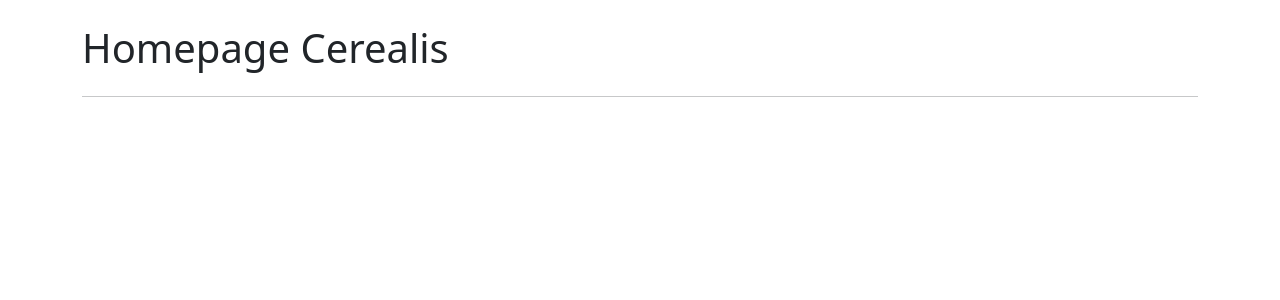
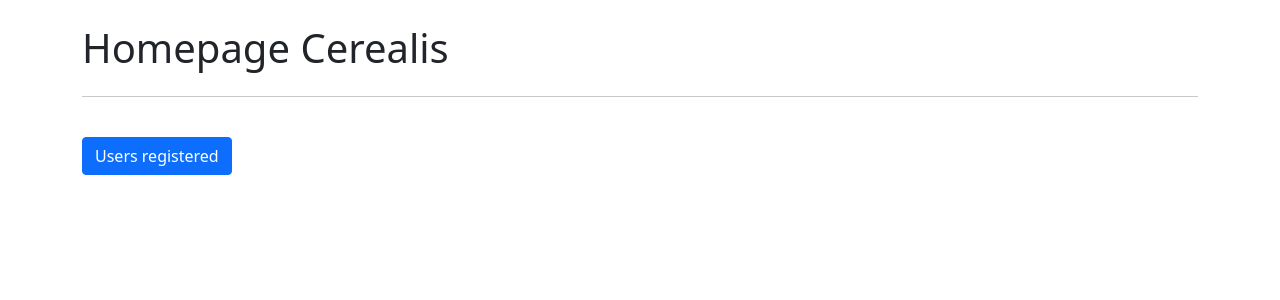
Before and after one commit to leorulliat/MSPR_Cerealis, a Node project: template views/index.ejs in a window 1280 px wide. Shown: the part 56-356 px from the top of the page. Run offline with Node 20 templates, Linux system fonts and the light colour scheme; the template is opened without the code that fills it, so the values that code supplies are empty.

Commit message:
btn home

```diff
--- a/views/index.ejs
+++ b/views/index.ejs
@@ -29,6 +29,8 @@
                 <div class="col"><h1>Homepage Cerealis</h1></div>
             </div>
             <hr>
+            <br>
+            <a class="btn btn-primary" href="/users" role="button">Users registered</a>
         </div>
     </body>
 </html>
```
